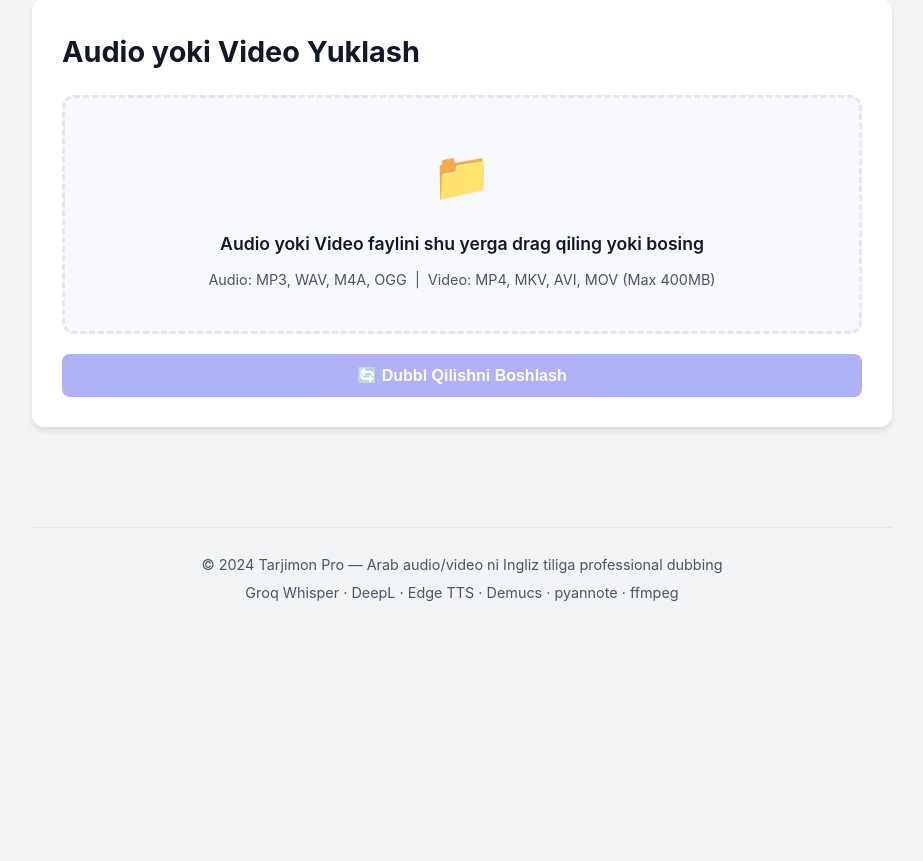
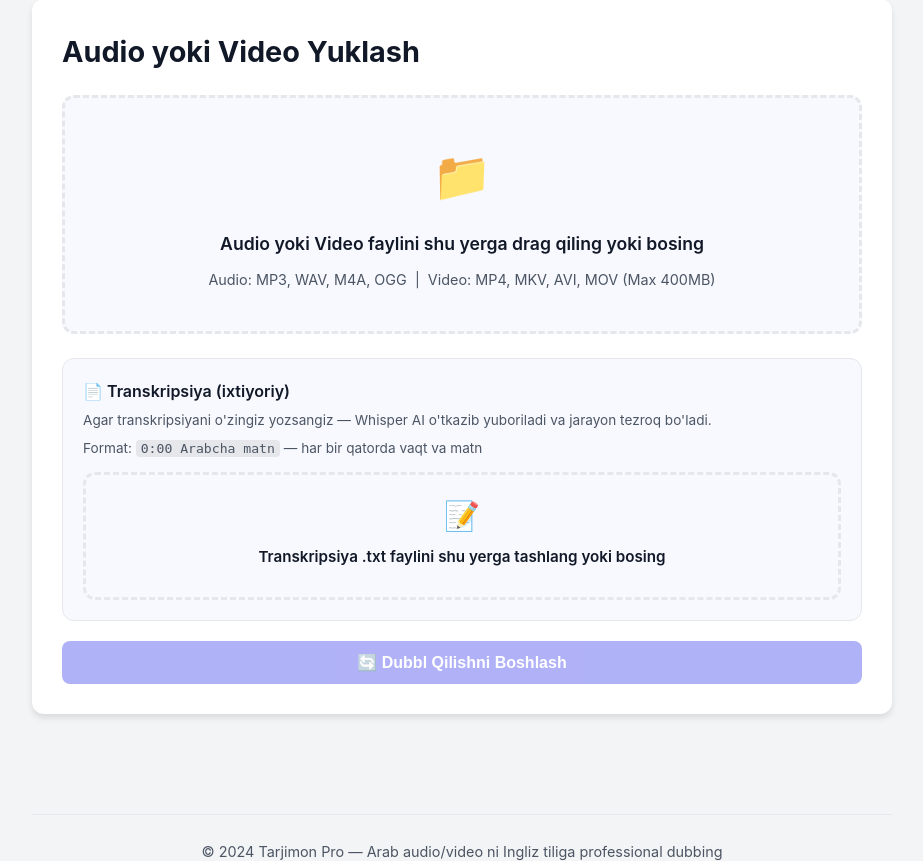
Before and after one commit to uktamovulugbek754-create/tarjimon, a Flask app: page / in a window 1280 px wide. Shown: the part 226-1087 px from the top of the page, without its empty margins (178-1101 px from the left). Before the commit the page ends 828 px from the top, so only its background shows below. Run offline with Flask 3, Linux system fonts and the light colour scheme.

Commit message:
Add manual transcript txt upload: skip Whisper when txt provided, keep background audio mixing

```diff
--- a/app.py
+++ b/app.py
@@ -93,19 +93,17 @@ def process_audio():
     """
     Pipeline:
       1. (Video) ffmpeg → audio
-      2. pyannote — speaker count (ixtiyoriy)
-      3. Groq Whisper verbose_json — timestamped segments
+      2. Notiqlarni aniqlash (LLM orqali)
+      3a. Groq Whisper — avtomatik transkripsiya  (txt yuklanmagan bo'lsa)
+      3b. txt fayl — qo'lda transkripsiya         (txt yuklanganida Whisper o'tkazib yuboriladi)
       4. DeepL — har bir segment tarjima
       5. Edge TTS — har bir segmentni to'g'ri vaqtga joylashtirish
       6. pydub — dubbed audio + original audio (past volume) aralashtiriladi
       7. (Video) ffmpeg — dubbed audio videoga qaytariladi
     """
     try:
-        if not GROQ_API_KEY:
-            return jsonify({'error': 'GROQ_API_KEY sozlanmagan.'}), 500
-
         if 'audio' not in request.files:
-            return jsonify({'error': 'Fayl kiritilmagan'}), 400
+            return jsonify({'error': 'Audio/video fayl kiritilmagan'}), 400
 
         audio_file = request.files['audio']
         if audio_file.filename == '':
@@ -124,35 +122,43 @@ def process_audio():
             except Exception as e:
                 return jsonify({'error': f'Videodan audio ajratib bo\'lmadi: {e}'}), 500
         else:
-            # Audio fayl ham Groq uchun compress qilinadi (25MB limit)
             try:
                 audio_for_pipeline = compress_audio(upload_path)
             except Exception:
                 audio_for_pipeline = upload_path
 
-        # ── Step 2: Speaker detection — LLM orqali (PyTorchsiz) ─
-        # pyannote local modeli PyTorch xatosi beradi, shuning uchun
-        # Groq LLM transkripsiya matnidan notiqlarni tahlil qiladi.
-        # (Haqiqiy aniqlash Step 3 dan keyin — segments tayyorlanib bo'lgach)
-        num_speakers = 1  # keyinchalik yangilanadi
+        num_speakers = 1
 
-        # ── Step 3: Whisper — timestamped transcription ───────
-        segments, formatted_arabic = transcribe_with_timestamps(audio_for_pipeline)
-        if not segments:
-            return jsonify({'error': 'Audio matnini aniqlab bo\'lmadi. Audio sifatini tekshiring.'}), 400
+        # ── Step 3: Transkripsiya (txt yoki Whisper) ──────────
+        txt_file = request.files.get('transcript')
+        used_manual_transcript = False
+
+        if txt_file and txt_file.filename.endswith('.txt'):
+            txt_path = os.path.join(app.config['UPLOAD_FOLDER'], 'transcript.txt')
+            txt_file.save(txt_path)
+            segments, formatted_arabic = parse_transcript_file(txt_path)
+            used_manual_transcript = True
+            if not segments:
+                return jsonify({'error': 'Transkripsiya fayli bo\'sh yoki noto\'g\'ri formatda.'}), 400
+        else:
+            if not GROQ_API_KEY:
+                return jsonify({'error': 'GROQ_API_KEY sozlanmagan. Transkripsiya txt faylini yuklang yoki API kalitni qo\'shing.'}), 500
+            segments, formatted_arabic = transcribe_with_timestamps(audio_for_pipeline)
+            if not segments:
+                return jsonify({'error': 'Audio matnini aniqlab bo\'lmadi. Audio sifatini tekshiring.'}), 400
 
         # ── Step 2b: Notiqlarni matn orqali aniqlash ─────────
         try:
             num_speakers = detect_speakers_from_text(segments)
         except Exception as e:
-            print(f"[Step 2b] Speaker detection skipped: {e}")
+            print(f"[Speaker detection] skipped: {e}")
 
-        # ── Step 3b: Har bir segmentga notiq raqami berish ───────
+        # ── Step 3b: Har bir segmentga notiq raqami berish ───
         speaker_labels = assign_speakers(segments, num_speakers)
         for i, seg in enumerate(segments):
             seg['speaker'] = speaker_labels[i] if i < len(speaker_labels) else 1
 
-        # ── Step 4: Segment-by-segment translation ────────────
+        # ── Step 4: Tarjima ───────────────────────────────────
         translated_segments = translate_segments(segments)
         formatted_english = format_segments(translated_segments, use_translated=True)
 
@@ -174,7 +180,6 @@ def process_audio():
             return jsonify({'error': 'Inglizcha audio yaratib bo\'lmadi'}), 400
 
         # ── Step 6: Mix dubbed + original audio ───────────────
-        # Background olib tashlanmaydi — original audio past ovozda qoladi
         output_path = os.path.join(app.config['UPLOAD_FOLDER'], 'output_audio.mp3')
         try:
             mix_dubbed_with_original(dubbed_path, audio_for_pipeline, output_path)
@@ -192,13 +197,14 @@ def process_audio():
                 is_video = False
 
         return jsonify({
-            'success':         True,
-            'original_text':   formatted_arabic,
-            'translated_text': formatted_english,
-            'num_speakers':    num_speakers,
-            'is_video':        is_video,
-            'audio_url':       '/api/download-audio',
-            'video_url':       '/api/download-video' if is_video else None,
+            'success':                True,
+            'original_text':          formatted_arabic,
+            'translated_text':        formatted_english,
+            'num_speakers':           num_speakers,
+            'is_video':               is_video,
+            'used_manual_transcript': used_manual_transcript,
+            'audio_url':              '/api/download-audio',
+            'video_url':              '/api/download-video' if is_video else None,
         }), 200
 
     except Exception as e:
@@ -213,6 +219,62 @@ def _fmt_time(seconds):
     m = int(seconds // 60)
     s = int(seconds % 60)
     return f"{m}:{s:02d}"
+
+
+def parse_transcript_file(txt_path):
+    """
+    Qo'lda yozilgan transkripsiya txt faylini o'qiydi.
+    Format (har bir qatorda):  0:00 Arabcha matn
+                               1:45 Keyingi gap
+    Timestamps bo'lmasa — qatorlar ketma-ket joylashtiriladi (5 soniya interval).
+    """
+    import re
+    lines = []
+    with open(txt_path, 'r', encoding='utf-8-sig') as f:
+        for raw in f:
+            raw = raw.strip()
+            if not raw:
+                continue
+            m = re.match(r'^(\d+):(\d{2})(?::(\d{2}))?\s+(.*)', raw)
+            if m:
+                h_or_m = int(m.group(1))
+                mins   = int(m.group(2))
+                secs   = int(m.group(3)) if m.group(3) else 0
+                # "m:ss" formatida: h_or_m = daqiqa
+                total_sec = h_or_m * 60 + mins + (secs if m.group(3) else 0)
+                if m.group(3):
+                    # "h:mm:ss" formatida
+                    total_sec = h_or_m * 3600 + mins * 60 + secs
+                text = m.group(4).strip()
+                time_label = m.group(0).split(' ')[0]
+            else:
+                # Timestamp yo'q — oxirgiga qo'shib yubor
+                if lines:
+                    lines[-1] = (lines[-1][0], lines[-1][1], lines[-1][2] + ' ' + raw)
+                else:
+                    lines.append((0, '0:00', raw))
+                continue
+            if text:
+                lines.append((total_sec, time_label, text))
+
+    if not lines:
+        return None, None
+
+    segments = []
+    formatted = []
+    for i, (start, time_label, text) in enumerate(lines):
+        end = lines[i + 1][0] if i + 1 < len(lines) else start + 5
+        if end <= start:
+            end = start + 3
+        segments.append({
+            'start':      float(start),
+            'end':        float(end),
+            'text':       text,
+            'time_label': time_label,
+        })
+        formatted.append(f"{time_label} {text}")
+
+    return segments, "\n".join(formatted)
 
 
 def transcribe_with_timestamps(audio_path):
--- a/static/css/style.css
+++ b/static/css/style.css
@@ -135,6 +135,65 @@ h3 {
 .upload-subtext {
     font-size: 0.9rem;
     color: var(--text-secondary);
+}
+
+/* Transcript section */
+.transcript-section {
+    margin-top: 24px;
+    padding: 20px;
+    border: 1px solid var(--border-color);
+    border-radius: 12px;
+    background-color: var(--surface-tinted);
+}
+
+.transcript-section h3 {
+    font-size: 1rem;
+    font-weight: 600;
+    margin-bottom: 6px;
+}
+
+.transcript-hint {
+    font-size: 0.85rem;
+    color: var(--text-secondary);
+    margin-bottom: 6px;
+}
+
+.transcript-hint code {
+    background: var(--border-color);
+    padding: 1px 5px;
+    border-radius: 4px;
+    font-family: monospace;
+    font-size: 0.82rem;
+}
+
+.upload-area-sm {
+    padding: 18px 20px;
+    margin-top: 12px;
+}
+
+.upload-area-sm .upload-icon {
+    font-size: 1.8rem;
+    margin-bottom: 6px;
+}
+
+.upload-area-sm .upload-text {
+    font-size: 0.95rem;
+}
+
+.btn-remove {
+    background: none;
+    border: none;
+    color: var(--error-color);
+    cursor: pointer;
+    font-size: 0.82rem;
+    margin-left: 8px;
+    padding: 2px 6px;
+    border-radius: 4px;
+}
+
+.btn-remove:hover {
+    background-color: var(--error-color);
+    color: white;
 }
 
 .file-info {
--- a/static/js/script.js
+++ b/static/js/script.js
@@ -28,10 +28,20 @@ document.addEventListener('DOMContentLoaded', function() {
     const videoPlayer        = document.getElementById('videoPlayer');
     const videoSource        = document.getElementById('videoSource');
 
+    // Transcript txt
+    const txtUploadArea = document.getElementById('txtUploadArea');
+    const txtInput      = document.getElementById('txtInput');
+    const txtFileInfo   = document.getElementById('txtFileInfo');
+    const txtFileName   = document.getElementById('txtFileName');
+    const txtRemoveBtn  = document.getElementById('txtRemoveBtn');
+    const step3Text     = document.getElementById('step3Text');
+
     const VIDEO_EXTS = ['mp4','mkv','avi','mov','webm','flv','wmv','m4v'];
 
-    let selectedFile = null;
+    let selectedFile   = null;
+    let selectedTxtFile = null;
 
+    // ── Audio/Video upload ────────────────────────────────────
     uploadArea.addEventListener('click', () => audioInput.click());
 
     uploadArea.addEventListener('dragover', (e) => {
@@ -56,7 +66,6 @@ document.addEventListener('DOMContentLoaded', function() {
     function handleFileSelect(file) {
         const ext = file.name.split('.').pop().toLowerCase();
         const isVideo = VIDEO_EXTS.includes(ext);
-        const isAudio = file.type.startsWith('audio/') || isVideo === false;
 
         if (!file.type.startsWith('audio/') && !file.type.startsWith('video/') && !isVideo) {
             showError('Iltimos, audio yoki video fayl tanlang!');
@@ -76,6 +85,50 @@ document.addEventListener('DOMContentLoaded', function() {
         errorSection.style.display = 'none';
     }
 
+    // ── Transcript TXT upload ─────────────────────────────────
+    txtUploadArea.addEventListener('click', () => txtInput.click());
+
+    txtUploadArea.addEventListener('dragover', (e) => {
+        e.preventDefault();
+        txtUploadArea.classList.add('dragover');
+    });
+
+    txtUploadArea.addEventListener('dragleave', () => {
+        txtUploadArea.classList.remove('dragover');
+    });
+
+    txtUploadArea.addEventListener('drop', (e) => {
+        e.preventDefault();
+        txtUploadArea.classList.remove('dragover');
+        const f = e.dataTransfer.files[0];
+        if (f) handleTxtSelect(f);
+    });
+
+    txtInput.addEventListener('change', (e) => {
+        if (e.target.files.length > 0) handleTxtSelect(e.target.files[0]);
+    });
+
+    txtRemoveBtn.addEventListener('click', () => {
+        selectedTxtFile = null;
+        txtInput.value = '';
+        txtFileInfo.style.display = 'none';
+        txtUploadArea.style.display = 'block';
+        step3Text.textContent = 'Arab tilidagi audioni matnga aylantirish (Whisper AI)';
+    });
+
+    function handleTxtSelect(file) {
+        if (!file.name.endsWith('.txt')) {
+            showError('Iltimos, .txt formatdagi fayl tanlang!');
+            return;
+        }
+        selectedTxtFile = file;
+        txtFileName.textContent = file.name;
+        txtFileInfo.style.display = 'block';
+        txtUploadArea.style.display = 'none';
+        step3Text.textContent = 'Qo\'lda yozilgan transkripsiya o\'qilmoqda (.txt)';
+    }
+
+    // ── Process button ────────────────────────────────────────
     processBtn.addEventListener('click', async () => {
         if (!selectedFile) return;
         await processAudio(selectedFile);
@@ -87,6 +140,7 @@ document.addEventListener('DOMContentLoaded', function() {
     async function processAudio(file) {
         const formData = new FormData();
         formData.append('audio', file);
+        if (selectedTxtFile) formData.append('transcript', selectedTxtFile);
 
         progressSection.style.display = 'block';
         resultsSection.style.display  = 'none';
@@ -230,9 +284,13 @@ document.addEventListener('DOMContentLoaded', function() {
     }
 
     function resetForm() {
-        selectedFile = null;
+        selectedFile    = null;
+        selectedTxtFile = null;
         audioInput.value = '';
+        txtInput.value   = '';
         fileInfo.style.display        = 'none';
+        txtFileInfo.style.display     = 'none';
+        txtUploadArea.style.display   = 'block';
         processBtn.disabled           = true;
         progressSection.style.display = 'none';
         resultsSection.style.display  = 'none';
@@ -245,6 +303,7 @@ document.addEventListener('DOMContentLoaded', function() {
         speakerCount.textContent   = '';
         audioSource.src = '';
         videoSource.src = '';
+        step3Text.textContent = 'Arab tilidagi audioni matnga aylantirish (Whisper AI)';
 
         // Progress reset
         document.querySelectorAll('.step-percent').forEach(p => { p.textContent = '0%'; p.classList.remove('completed'); });
--- a/templates/index.html
+++ b/templates/index.html
@@ -34,6 +34,24 @@
                     <p><strong>Hajmi:</strong> <span id="fileSize"></span></p>
                 </div>
 
+                <!-- Transcript TXT upload -->
+                <div class="transcript-section">
+                    <h3>📄 Transkripsiya (ixtiyoriy)</h3>
+                    <p class="transcript-hint">Agar transkripsiyani o'zingiz yozsangiz — Whisper AI o'tkazib yuboriladi va jarayon tezroq bo'ladi.</p>
+                    <p class="transcript-hint">Format: <code>0:00 Arabcha matn</code> — har bir qatorda vaqt va matn</p>
+
+                    <div class="upload-area upload-area-sm" id="txtUploadArea">
+                        <div class="upload-icon">📝</div>
+                        <p class="upload-text">Transkripsiya .txt faylini shu yerga tashlang yoki bosing</p>
+                        <input type="file" id="txtInput" accept=".txt" hidden>
+                    </div>
+
+                    <div class="file-info" id="txtFileInfo" style="display: none;">
+                        <p><strong>Transkripsiya fayli:</strong> <span id="txtFileName"></span>
+                           <button id="txtRemoveBtn" class="btn-remove">✕ O'chirish</button></p>
+                    </div>
+                </div>
+
                 <button id="processBtn" class="btn btn-primary" disabled>
                     <span class="btn-text">🔄 Dubbl Qilishni Boshlash</span>
                     <span class="spinner" style="display: none;"></span>
@@ -67,7 +85,7 @@
                 <div class="progress-item">
                     <div class="progress-step" id="step3">
                         <span class="step-number">3</span>
-                        <span class="step-text">Arab tilidagi audioni matnga aylantirish (Whisper AI)</span>
+                        <span class="step-text" id="step3Text">Arab tilidagi audioni matnga aylantirish (Whisper AI)</span>
                         <span class="step-percent" id="percent3">0%</span>
                     </div>
                     <div class="progress-bar" id="progressBar3"><div class="progress-fill"></div></div>
```
